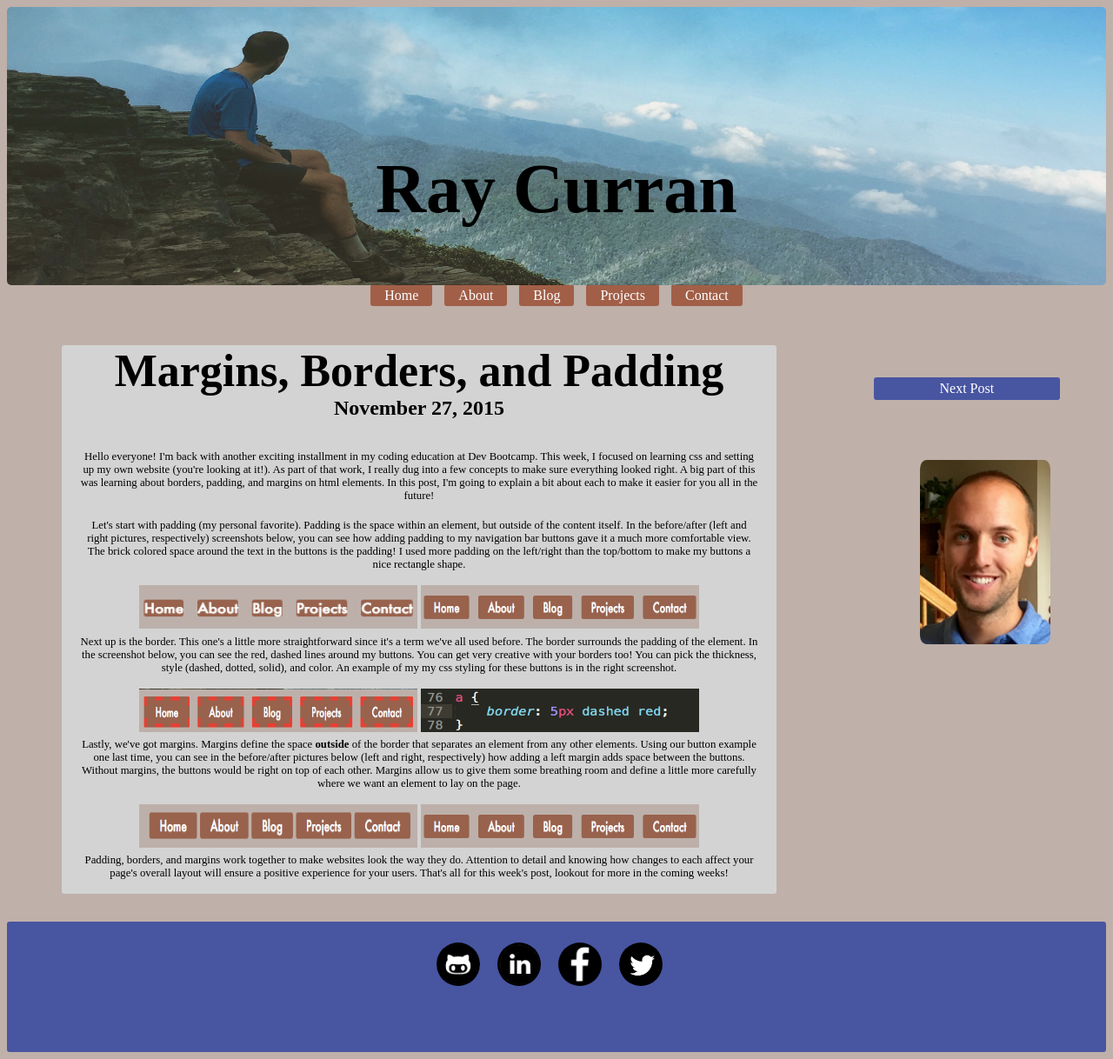
After one commit to ray-curran/ray-curran.github.io, a PHP site: page /blog/css-concepts.html in a window 1280 px wide. The commit adds this page. Shown: the whole page at 87% size. Run offline with PHP 8.4, Linux system fonts and the light colour scheme.

Commit message:
Add 2nd blog post

```diff
--- /dev/null
+++ b/blog/css-concepts.html
@@ -0,0 +1,61 @@
+<!doctype HTML>
+<html>
+<head>
+<link rel="stylesheet" type="text/css" href="../stylesheets/2nddefault.css">
+<link rel="stylesheet" type="text/css" href="../stylesheets/blog.css">
+<title>Week 3: Margin, Borders and Padding</title>
+</head>
+<body>
+    <header>
+        <img src="../imgs/mountaintest6.jpg">
+        <h1>Ray Curran</h1>
+    </header>
+    <nav class="nav-bar">
+        <a href="http://ray-curran.github.io">Home</a>
+        <a href="#">About</a>
+        <a href="http://ray-curran.github.io/blog/index.html">Blog</a>
+        <a href="#">Projects</a>
+        <a href="mailto:rpcurr@gmail.com">Contact</a>
+    </nav>
+    <br>
+    <section class="post">
+        <h2>Margins, Borders, and Padding</h2>
+        <h3>November 27, 2015</h3>
+        <article>
+            <p>
+                Hello everyone! I'm back with another exciting installment in my coding education at Dev Bootcamp. This week, I focused on learning css and setting up my own website (you're looking at it!). As part of that work, I really dug into a few concepts to make sure everything looked right. A big part of this was learning about borders, padding, and margins on html elements. In this post, I'm going to explain a bit about each to make it easier for you all in the future!
+            </p>
+            <p>
+                Let's start with padding (my personal favorite). Padding is the space within an element, but outside of the content itself. In the before/after (left and right pictures, respectively) screenshots below, you can see how adding padding to my navigation bar buttons gave it a much more comfortable view. The brick colored space around the text in the buttons is the padding! I used more padding on the left/right than the top/bottom to make my buttons a nice rectangle shape.
+            </p>
+            <img class="pad" src="../imgs/beforepad.png"/>
+            <img class="pad" src="../imgs/afterpad.png"/>
+            <p>
+                Next up is the border. This one's a little more straightforward since it's a term we've all used before. The border surrounds the padding of the element. In the screenshot below, you can see the red, dashed lines around my buttons. You can get very creative with your borders too! You can pick the thickness, style (dashed, dotted, solid), and color. An example of my my css styling for these buttons is in the right screenshot.
+            </p>
+            <img class="pad" src="../imgs/border.png"/>
+            <img class="pad" src="../imgs/bordercode.png"/>
+            <p>
+                Lastly, we've got margins. Margins define the space <strong>outside</strong> of the border that separates an element from any other elements. Using our button example one last time, you can see in the before/after pictures below (left and right, respectively) how adding a left margin adds space between the buttons. Without margins, the buttons would be right on top of each other. Margins allow us to give them some breathing room and define a little more carefully where we want an element to lay on the page.
+            </p>
+            <img class="pad" src="../imgs/nomargins.png"/>
+            <img class="pad" src="../imgs/afterpad.png"/>
+            <p>
+                Padding, borders, and margins work together to make websites look the way they do. Attention to detail and knowing how changes to each affect your page's overall layout will ensure a positive experience for your users. That's all for this week's post, lookout for more in the coming weeks!
+            </p>
+        </article>
+    </section>
+    <aside>
+    <nav id="navblock">
+        <a class="blog-nav" href="#">Next Post</a>
+    </nav>
+    <img class="sideface" src ="../imgs/rayface.JPG" />
+    </aside>
+    <footer>
+        <a href="https://github.com/ray-curran"><img src="../imgs/graygithub.png"/></a>
+        <a href="https://www.linkedin.com/in/raycurran"><img src="../imgs/graylinkedin.png"/></a>
+        <a href="https://www.facebook.com/betterthanamango"><img src="../imgs/grayface.png"/></a>
+        <a href="https://twitter.com/bettrthanamango"><img src="../imgs/graytwitter.png"/></a>
+    </footer>
+</body>
+</html>
--- a/stylesheets/blog.css
+++ b/stylesheets/blog.css
@@ -56,3 +56,20 @@ h3 {
 	font-size: 1.5em;
 	margin: 0 auto;
 }
+
+article > div {
+	width: 33%;
+	float:left;
+	margin-left: 45%;
+}
+
+.postpic {
+	display: table;
+}
+
+.pad {
+	width: 320px;
+	height: 50px;
+	margin-top:1em;
+	margin-bottom:-1em;
+}
```
Also changed, not shown: blog/index.html (+5 -2 lines), imgs/afterpad.png (added), imgs/beforepad.png (added), imgs/border.png (added), imgs/bordercode.png (added), imgs/nomargins.png (added), imgs/paddingpic.png (added).
